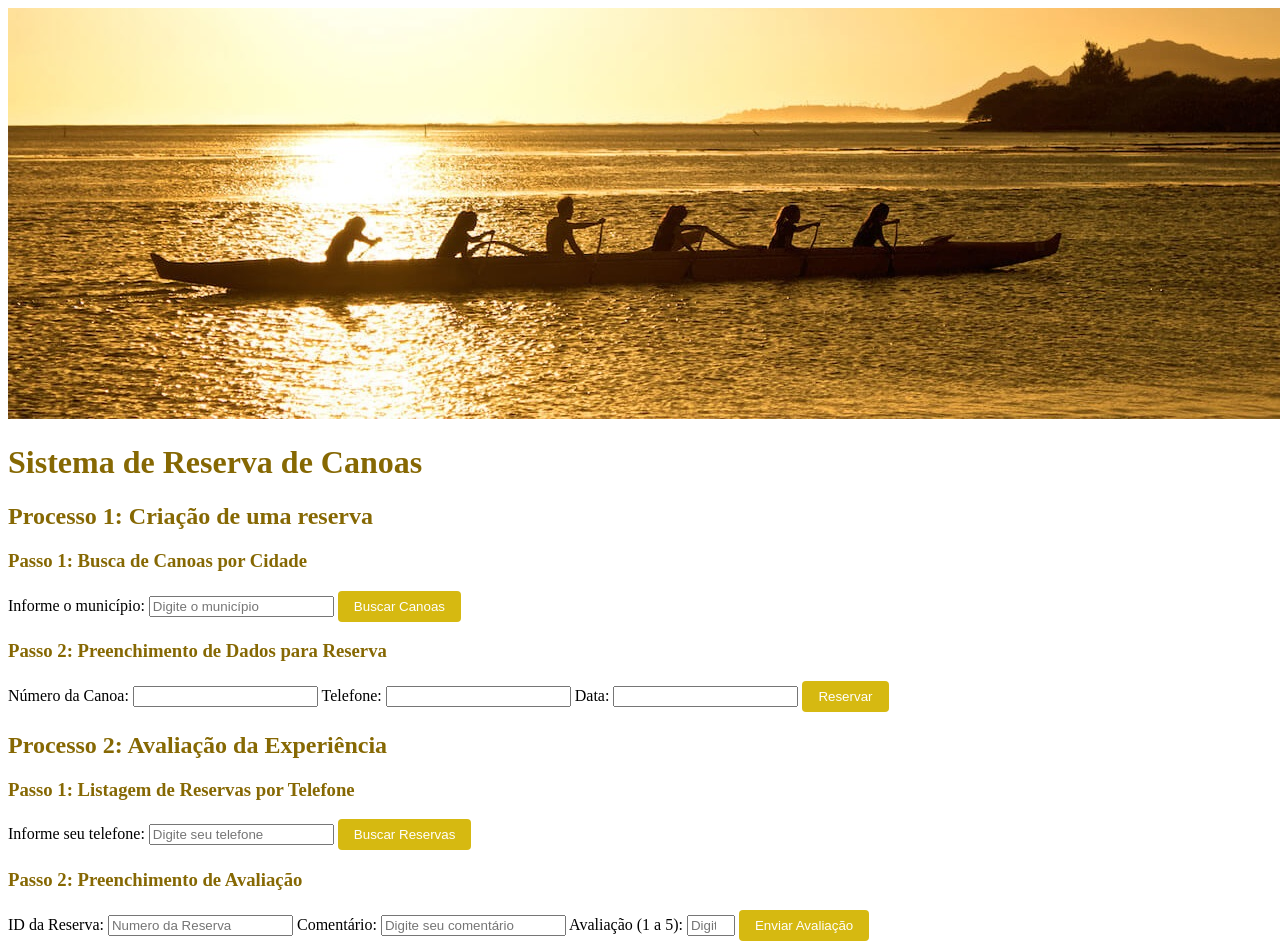
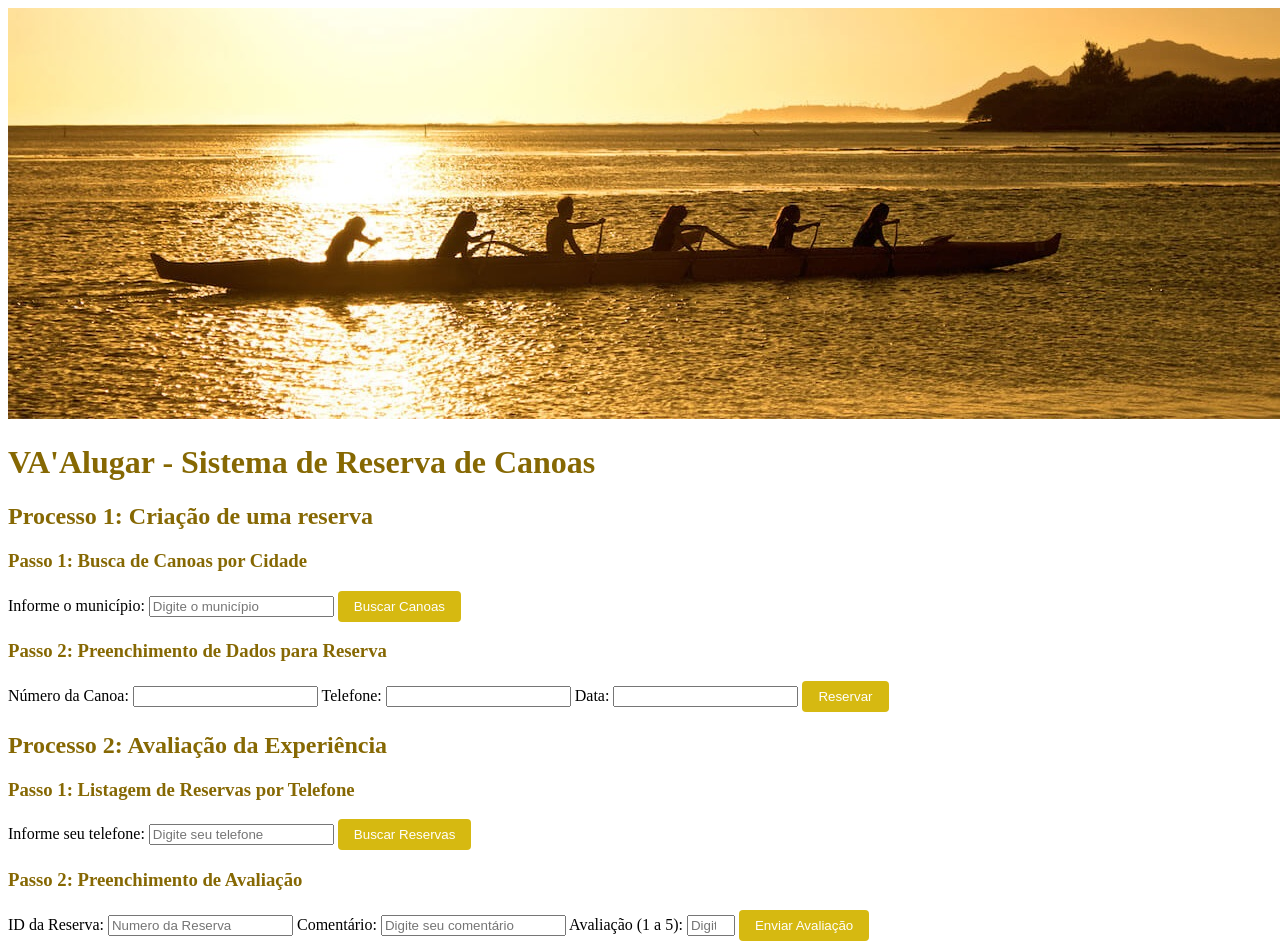
Before and after one commit to fabioFernandesBR/VAAlugar-front, a plain HTML site: page index.html in a window 1280 px wide. Shown: the top 949 px of the page. Drawn offline with Linux system fonts and the light colour scheme.

Commit message:
incluindo o nome do sistema no HTML

```diff
--- a/index.html
+++ b/index.html
@@ -12,7 +12,7 @@
     </header>
 
     <main id="content">
-        <h1>Sistema de Reserva de Canoas</h1>
+        <h1>VA'Alugar - Sistema de Reserva de Canoas</h1>
         <div id="criacao-reserva" class="step">
             <!-- Passo 1: Busca de canoas por cidade -->
             <h2>Processo 1: Criação de uma reserva</h2>
```
